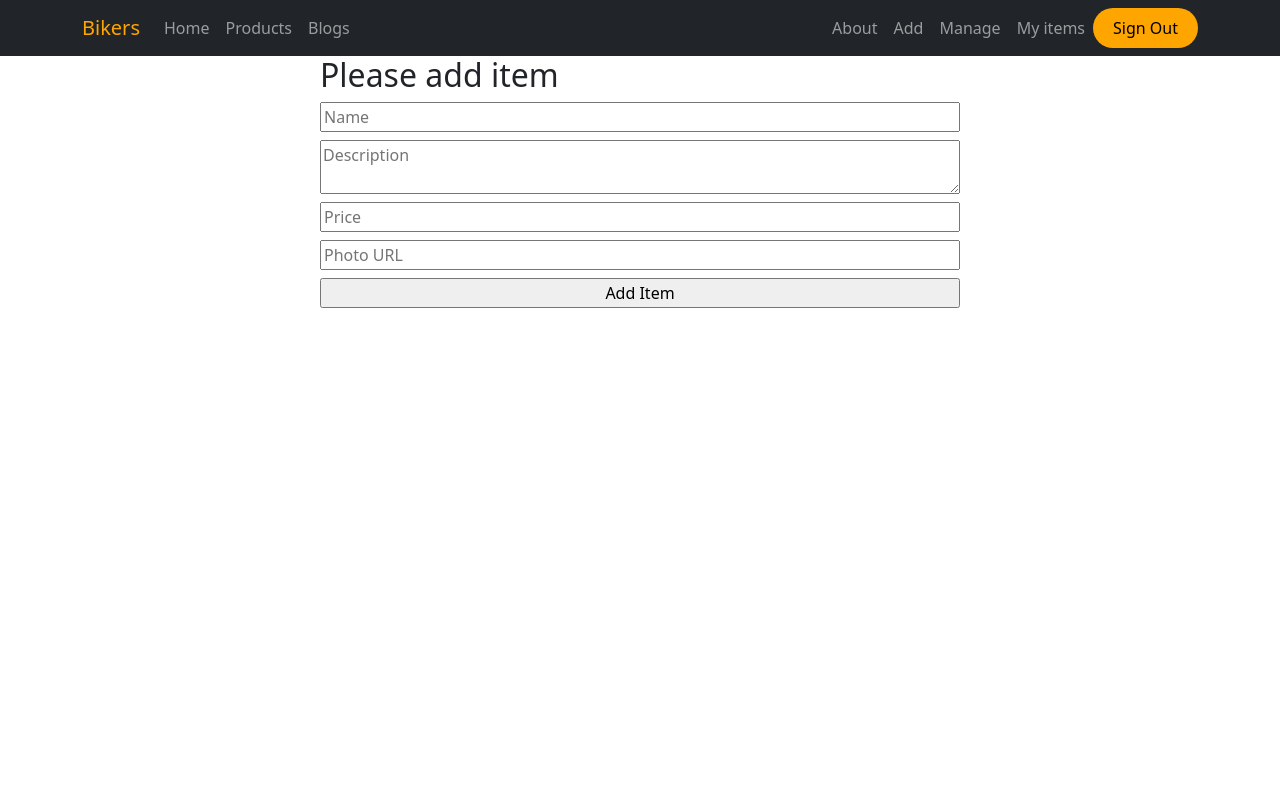
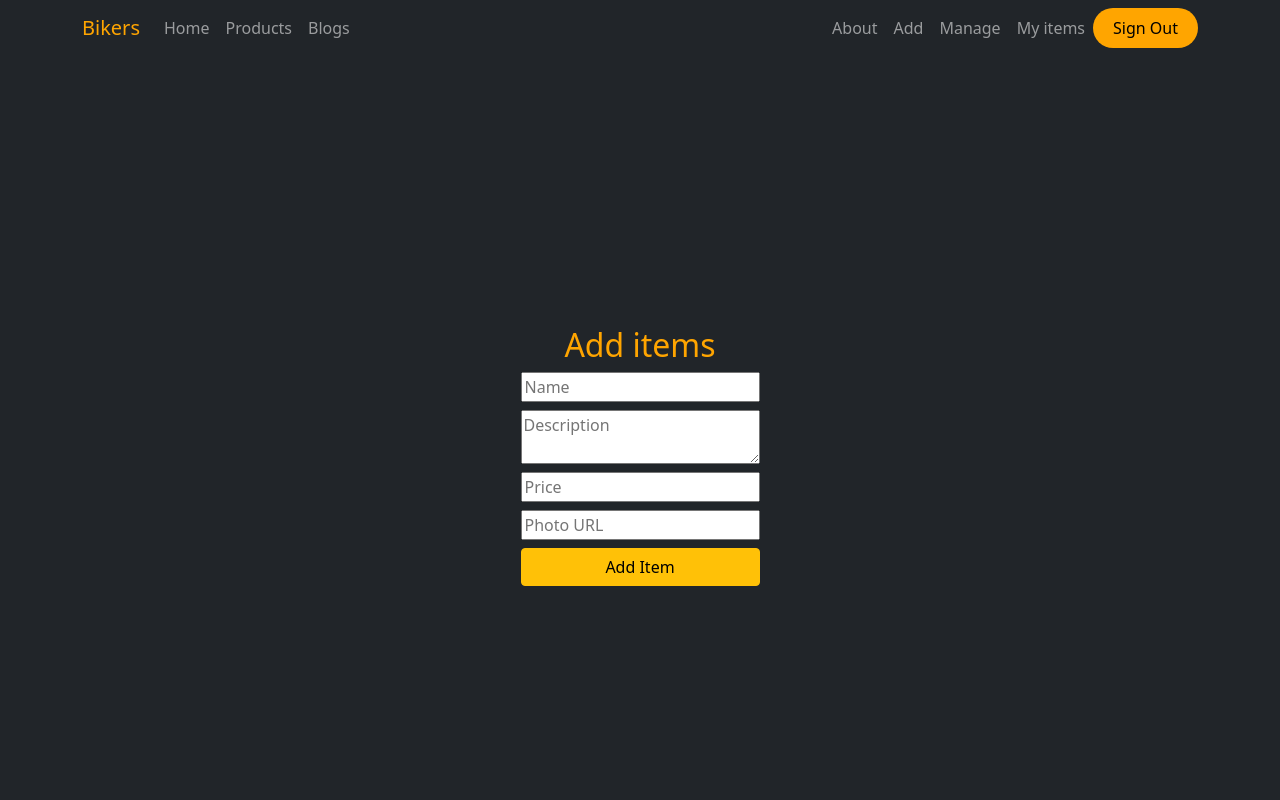
Before and after one commit to Mueid97/bike-client-site, a React (Create React App) app: page /additem in a window 1280 px wide. Shown: the top 800 px of the page. Built offline with nearby package versions, Linux system fonts and the light colour scheme; no server answers; sample sign-in values are in the browser's storage.

Commit message:
Add items Done

```diff
--- a/src/pages/AddItem/AddItem.js
+++ b/src/pages/AddItem/AddItem.js
@@ -4,29 +4,31 @@ const AddItem = () => {
     const { register, handleSubmit } = useForm();
     const onSubmit = data => {
         const url = `http://localhost:5000/product`;
-        fetch(url,{
+        fetch(url, {
             method: "POST",
-            headers:{
+            headers: {
                 'content-type': 'application/json'
             },
             body: JSON.stringify(data)
         })
-        .then(res=> res.json())
-        .then(result =>{
+            .then(res => res.json())
+            .then(result => {
                 console.log(result);
             })
 
     };
     return (
-        <div className='w-50 mx-auto' style={{height: '100vh'}}>
-        <h2>Please add item</h2>
+        <div className='d-flex justify-content-center align-items-center bg-dark' style={{ height: '100vh' }}>
+            <div>
+                <h2 className='text-center' style={{ color: 'orange' }}>Add items</h2>
                 <form className='d-flex flex-column' onSubmit={handleSubmit(onSubmit)}>
                     <input className='mb-2' placeholder='Name' {...register("name", { required: true, maxLength: 20 })} />
                     <textarea className='mb-2' placeholder='Description' {...register("description")} />
                     <input className='mb-2' placeholder='Price' type="number" {...register("price")} />
                     <input className='mb-2' placeholder='Photo URL' type="text" {...register("image")} />
-            <input type="submit" value="Add Item" />
+                    <input className='btn btn-warning' type="submit" value="Add Item" />
                 </form>
+            </div>
         </div>
     );
 };
```
Lines whose indentation alone changed are shown as unchanged.
